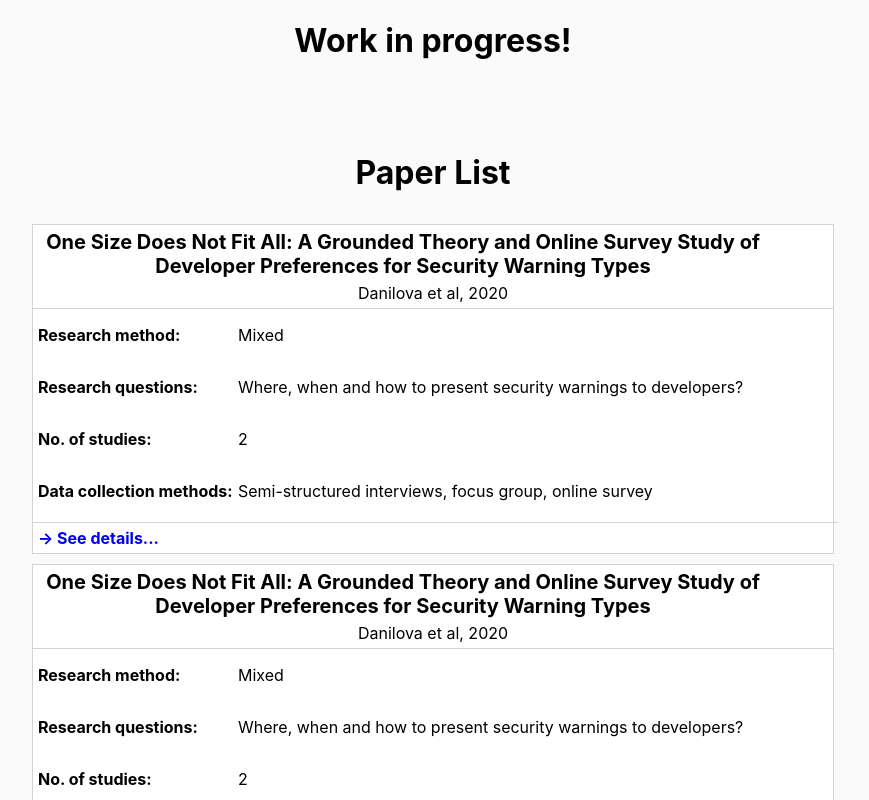
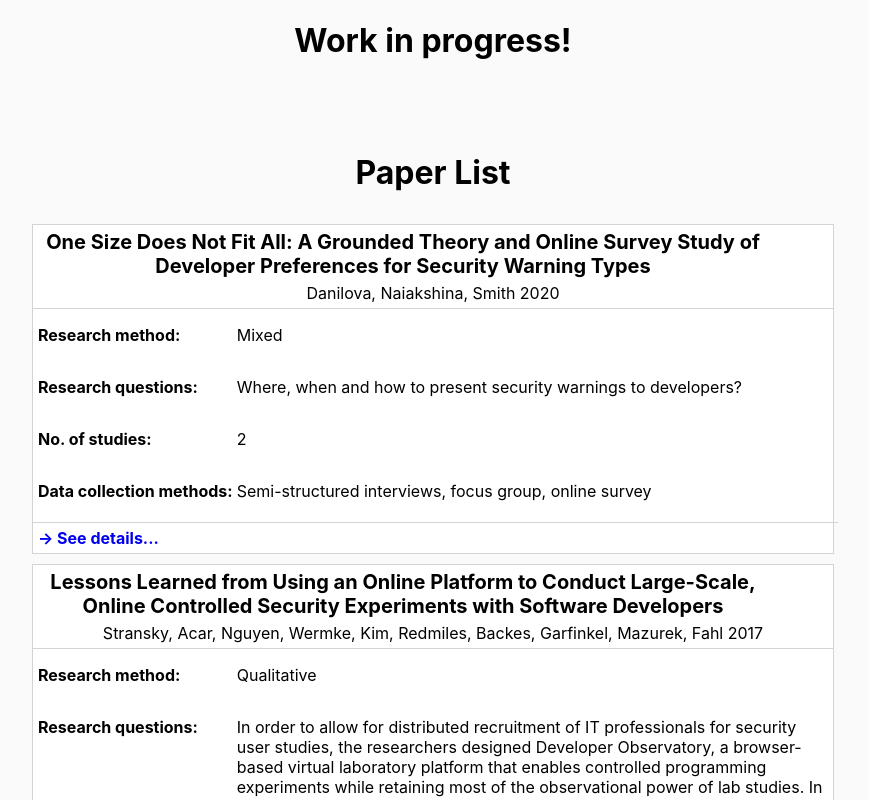
Before and after one commit to atacansuder/paper-viewer, a React (Create React App) app: page / in a window 1280 px wide. Shown: the whole page, without its empty margins (207-1076 px from the left). Built offline with nearby package versions, Linux system fonts and the light colour scheme.

Commit message:
Data flow between components

```diff
--- a/src/components/Paper.css
+++ b/src/components/Paper.css
@@ -66,12 +66,16 @@
 .Paper-attribute-title {
   font-weight: bold;
   width: 25%;
+  white-space: nowrap;
 }
 
 .Paper-attribute-description {
-  width: auto;
-  max-width: 75%;
-  padding-right: 0px;
+  width: 75%;
+  margin-right: 5px;
+}
+
+.Paper-attribute-description:first-letter {
+  text-transform: capitalize;
 }
 
 .Paper-links {
--- a/src/components/Paper.js
+++ b/src/components/Paper.js
@@ -2,35 +2,39 @@ import React from "react";
 
 import "./Paper.css";
 
-function Paper() {
+function Paper(props) {
+  const data = props.paperdata;
+  console.log(data);
+
+  function joinArray(x) {
+    return x.join(", ");
+  }
+
   return (
     <div className="Paper">
-      <div className="Paper-title">
-        One Size Does Not Fit All: A Grounded Theory and Online Survey Study of
-        Developer Preferences for Security Warning Types
+      <div className="Paper-title">{data.title}</div>
+      <div className="Paper-authors">
+        {joinArray(data.authors) + " " + data.year}
       </div>
-      <div className="Paper-authors">Danilova et al, 2020</div>
       <div className="Paper-attributes">
         <div className="Paper-attribute">
           <p className="Paper-attribute-title">Research method:&nbsp;</p>
-          <p className="Paper-attribute-description">Mixed</p>
+          <p className="Paper-attribute-description">{data.method}</p>
         </div>
         <div className="Paper-attribute">
           <p className="Paper-attribute-title">Research questions:&nbsp;</p>
-          <p className="Paper-attribute-description">
-            Where, when and how to present security warnings to developers?
-          </p>
+          <p className="Paper-attribute-description">{data.questions}</p>
         </div>
         <div className="Paper-attribute">
           <p className="Paper-attribute-title">No. of studies:&nbsp;</p>
-          <p className="Paper-attribute-description">2</p>
+          <p className="Paper-attribute-description">{data.studies.length}</p>
         </div>
         <div className="Paper-attribute">
           <p className="Paper-attribute-title">
             Data collection methods:&nbsp;
           </p>
           <p className="Paper-attribute-description">
-            Semi-structured interviews, focus group, online survey
+            {joinArray(data.dataCollectionMethods)}
           </p>
         </div>
       </div>
--- a/src/components/PaperScreen.js
+++ b/src/components/PaperScreen.js
@@ -5,11 +5,53 @@ import "./PaperScreen.css";
 import Paper from "./Paper";
 
 function PaperScreen() {
+  const dummydata = [
+    {
+      id: 0,
+      title:
+        "One Size Does Not Fit All: A Grounded Theory and Online Survey Study of Developer Preferences for Security Warning Types",
+      authors: ["Danilova", "Naiakshina", "Smith"],
+      year: 2020,
+      method: "mixed",
+      questions:
+        "Where, when and how to present security warnings to developers?",
+      studies: [{ id: 0 }, { id: 1 }],
+      dataCollectionMethods: [
+        "semi-structured interviews",
+        "focus group",
+        "online survey",
+      ],
+    },
+    {
+      id: 1,
+      title:
+        "Lessons Learned from Using an Online Platform to Conduct Large-Scale, Online Controlled Security Experiments with Software Developers",
+      authors: [
+        "Stransky",
+        "Acar",
+        "Nguyen",
+        "Wermke",
+        "Kim",
+        "Redmiles",
+        "Backes",
+        "Garfinkel",
+        "Mazurek",
+        "Fahl",
+      ],
+      year: 2017,
+      method: "Qualitative",
+      questions:
+        "In order to allow for distributed recruitment of IT professionals for security user studies, the researchers designed Developer Observatory, a browser-based virtual laboratory platform that enables controlled programming experiments while retaining most of the observational power of lab studies. In this paper, the researchers share their experiences using this platform.",
+      studies: [{ id: 0 }],
+      dataCollectionMethods: ["controlled experiments", "questionnaire"],
+    },
+  ];
+
   return (
     <div className="PaperScreen">
       <h1 className="PaperScreen-title">Paper List</h1>
-      <Paper />
-      <Paper />
+      <Paper paperdata={dummydata[0]} />
+      <Paper paperdata={dummydata[1]} />
     </div>
   );
 }
```
